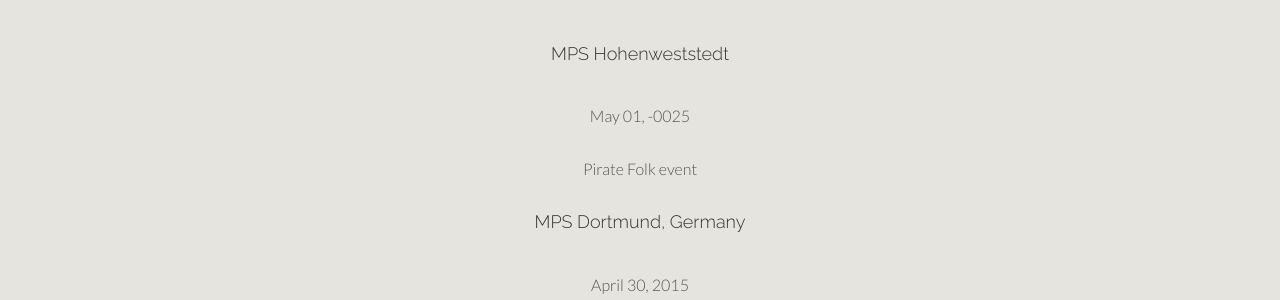
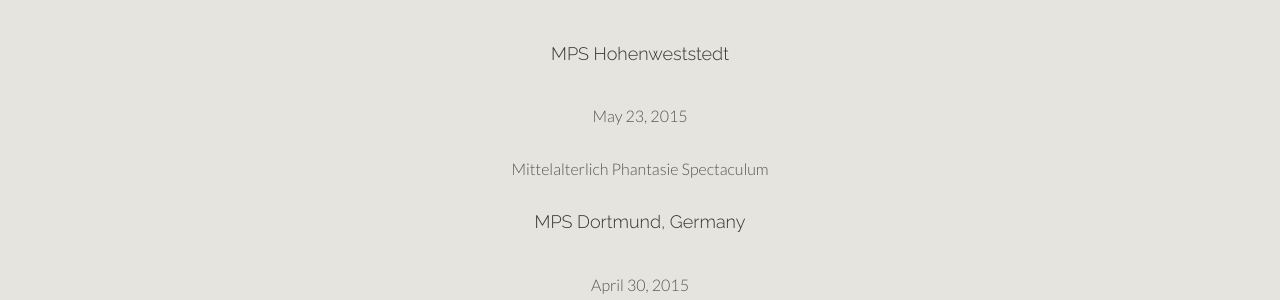
Before and after one commit to danielwerthen/yebanished, a Jekyll site: the page built from index.html, in a window 1280 px wide and 900 px high, scrolled down 1569 px. Shown: the part 154-454 px from the top of the window. Built offline with Jekyll 4.4.1, drawn with Linux system fonts in a browser that asks for light colours.

Commit message:
Update tourdates.yml

```diff
--- a/_data/tourdates.yml
+++ b/_data/tourdates.yml
@@ -1,6 +1,6 @@
 - location: MPS Hohenweststedt
-- date: 23-25/5
-- description: Pirate Folk event
+- date: 2015-05-23 - 2015-05-25
+- description: Mittelalterlich Phantasie Spectaculum
 
 - location: MPS Dortmund, Germany
 - date: 2015-04-30
```
